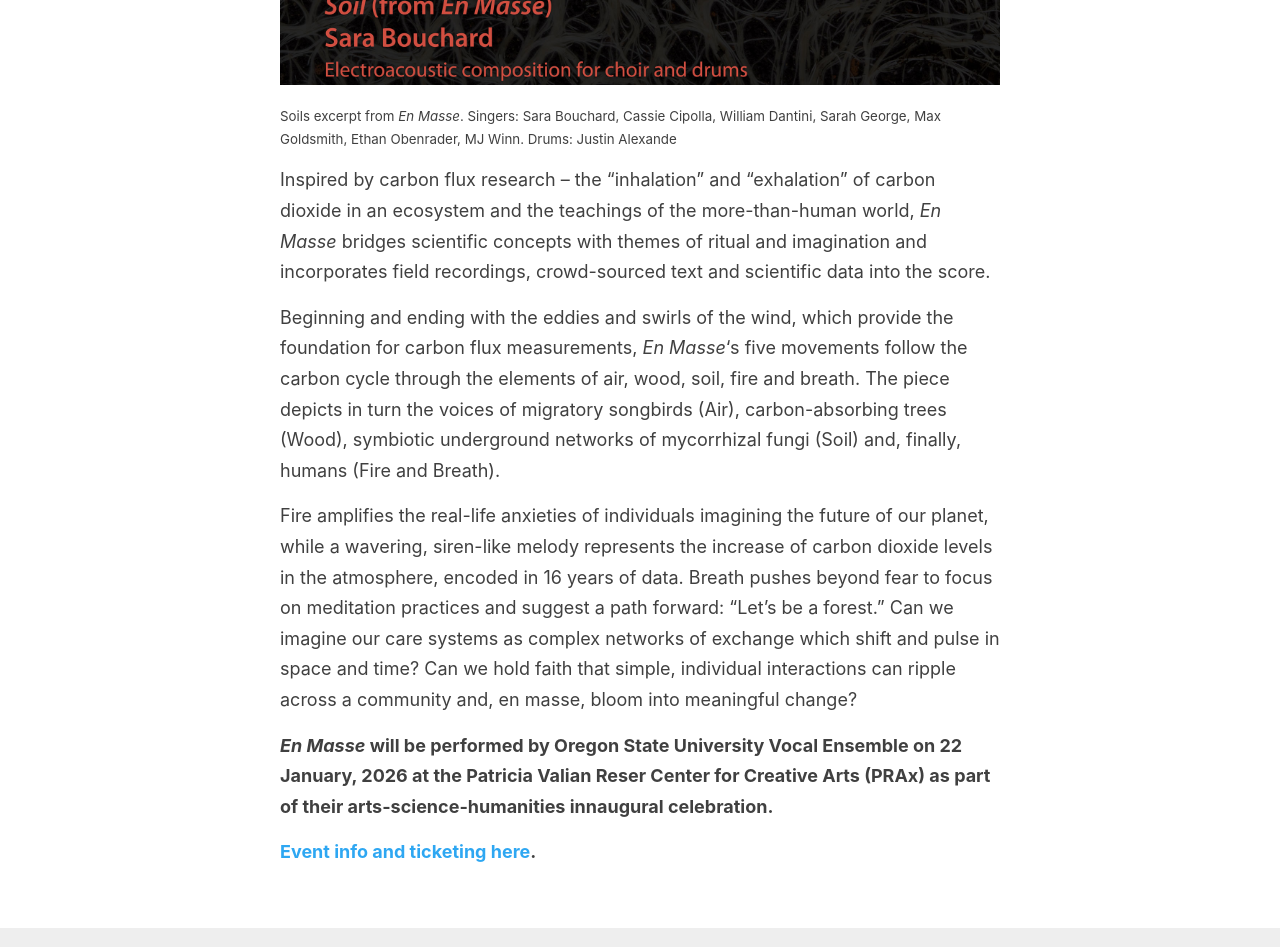
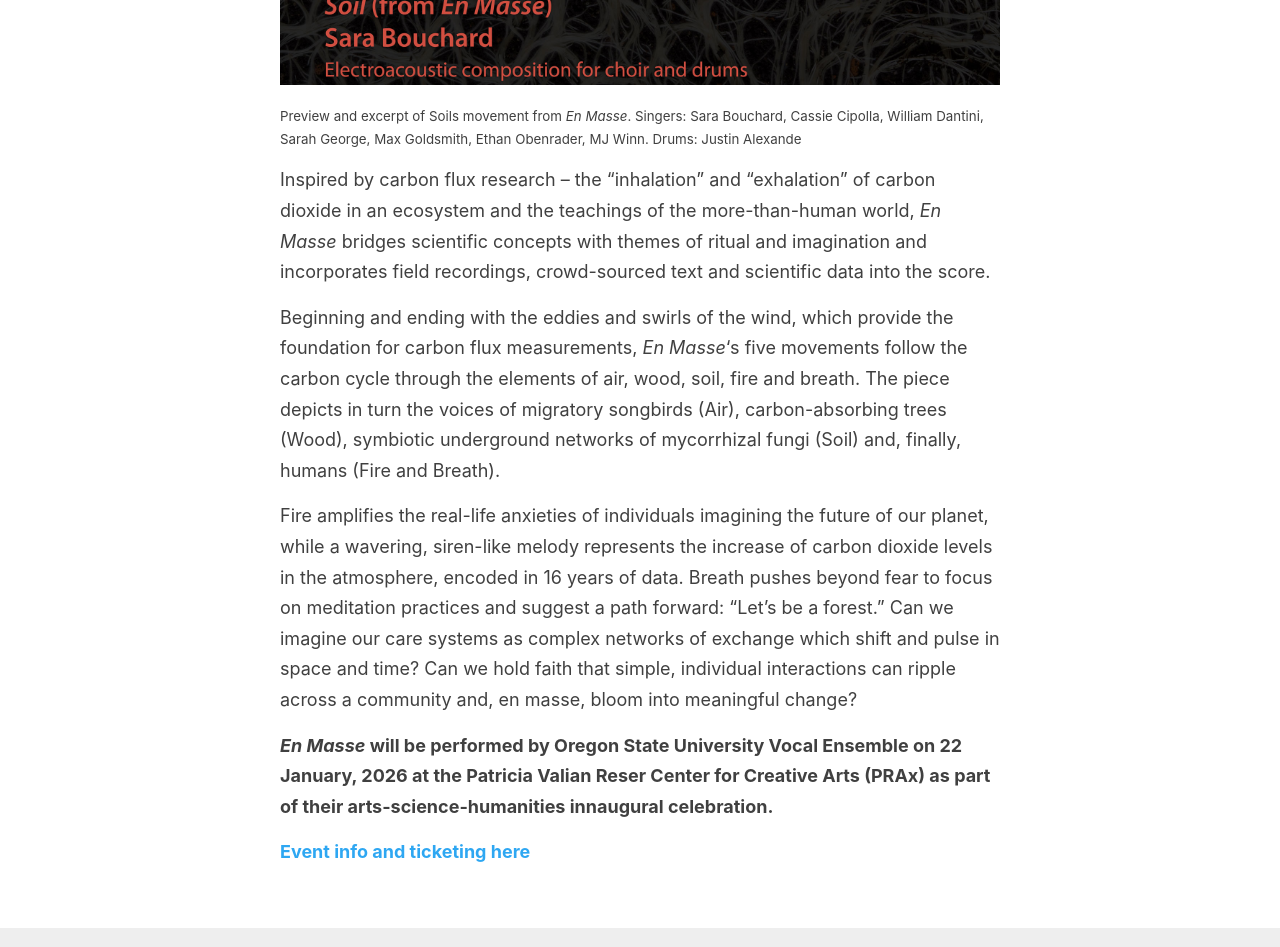
Before and after one commit to fluxnetart/fluxnetart.github.io, a Jekyll site: the page built from _posts/2025-11-24-enmass.md, in a window 1280 px wide. Shown: the part 1022-1969 px from the top of the page. Built offline with Jekyll 4.4.1, drawn with Linux system fonts in a browser that asks for light colours.

Commit message:
Update 2025-11-24-enmass.md

```diff
--- a/_posts/2025-11-24-enmass.md
+++ b/_posts/2025-11-24-enmass.md
@@ -41,7 +41,7 @@ Framed by the carbon cycle, this work is the product of a yearlong <i>flux</i>AR
         <iframe src="https://drive.google.com/file/d/1ETh0V3fooJijHQ6Sarv6MvV1vdNyNk10/preview" frameborder="0" allowfullscreen></iframe>
     </div>
 </div>
-  <figcaption>Soils excerpt from <i>En Masse</i>. Singers: Sara Bouchard, Cassie Cipolla, William Dantini, Sarah George, Max Goldsmith, Ethan Obenrader, MJ Winn. Drums: Justin Alexande</figcaption>
+  <figcaption>Preview and excerpt of Soils movement from <i>En Masse</i>. Singers: Sara Bouchard, Cassie Cipolla, William Dantini, Sarah George, Max Goldsmith, Ethan Obenrader, MJ Winn. Drums: Justin Alexande</figcaption>
 
 
 Inspired by carbon flux research – the “inhalation” and “exhalation” of carbon dioxide in an ecosystem and the teachings of the more-than-human world, <i>En Masse</i> bridges scientific concepts with themes of ritual and imagination and incorporates field recordings, crowd-sourced text and scientific data into the score.
@@ -52,4 +52,4 @@ Fire amplifies the real-life anxieties of individuals imagining the future of ou
 
 <strong><i>En Masse</i> will be performed by Oregon State University Vocal Ensemble on 22 January, 2026 at the Patricia Valian Reser Center for Creative Arts (PRAx) as part of their arts-science-humanities innaugural celebration.</strong>
 
-<strong><a href="https://prax.oregonstate.edu/events/opening-celebration-currents-experiments-art-science-collaboration"> Event info and ticketing here</a>.</strong>
+<strong><a href="https://prax.oregonstate.edu/events/opening-celebration-currents-experiments-art-science-collaboration"> Event info and ticketing here</a></strong>
```
